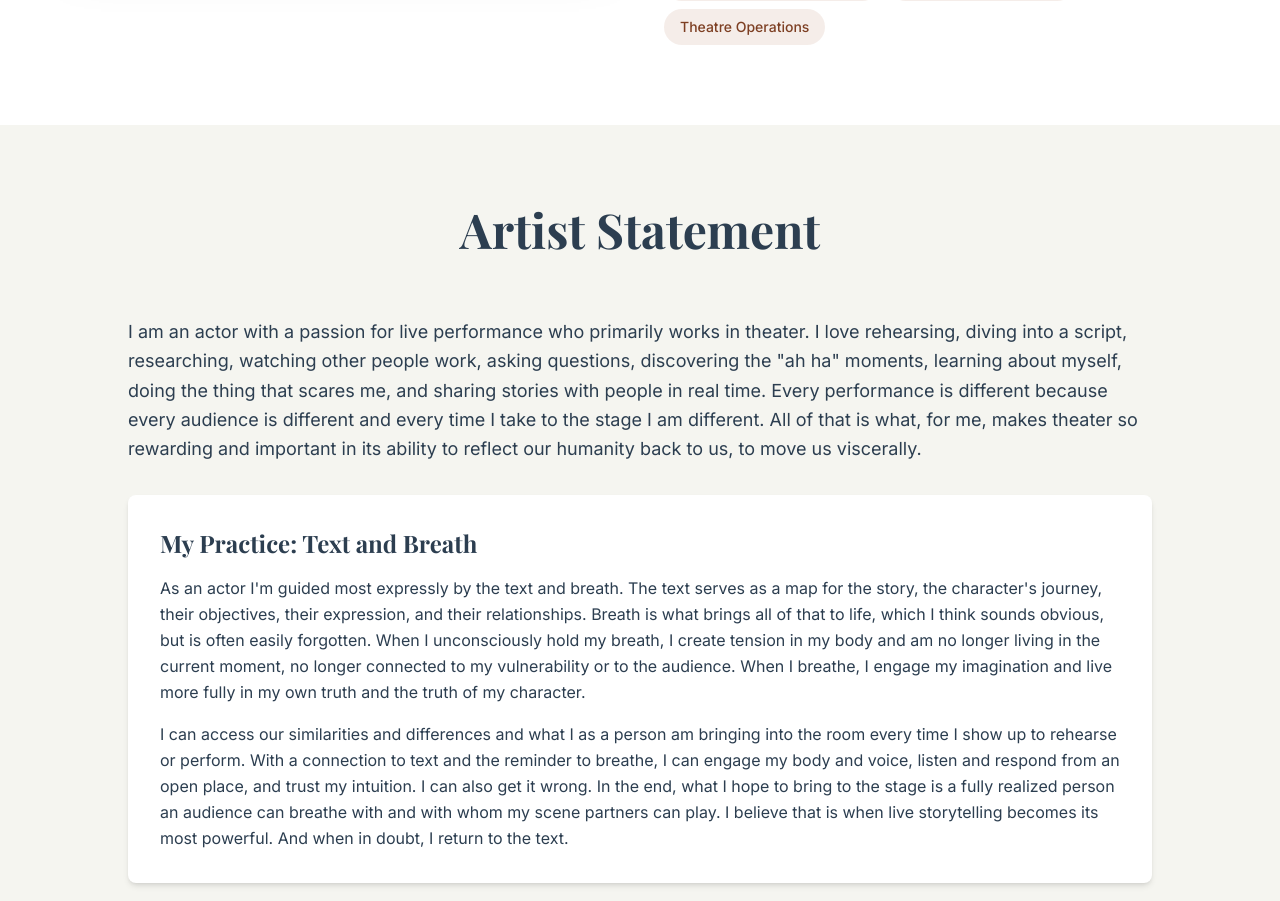
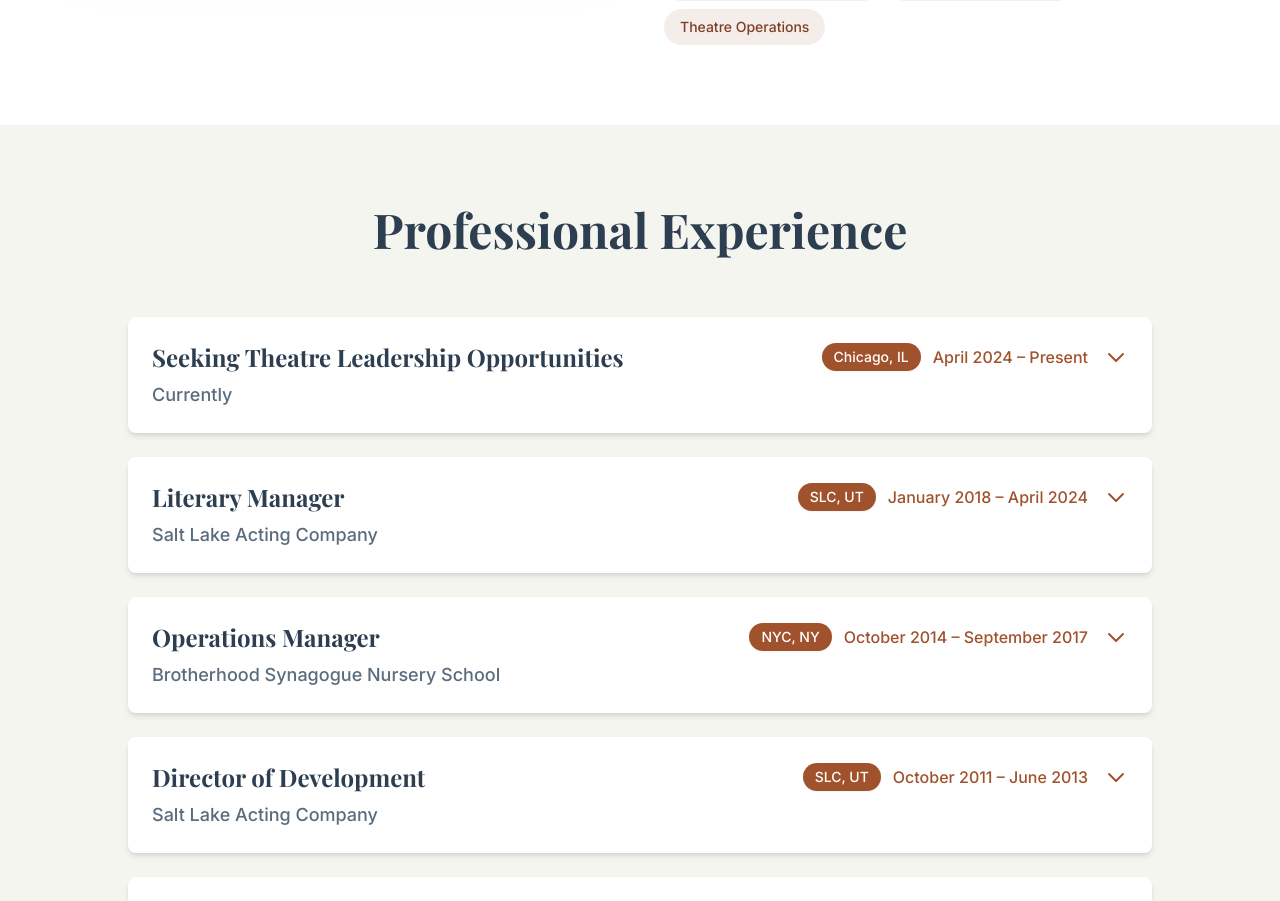
Before and after one commit to topher416/cstokeswylie, a React (Vite) app: page / in a window 1280 px wide. Shown: the part 1889-2790 px from the top of the page. Built offline with nearby package versions, Linux system fonts and the light colour scheme.

Commit message:
Move Artist Statement section below Featured Projects
Co-Authored-By: Topher Rasmussen <topher416@gmail.com>

```diff
--- a/src/App.jsx
+++ b/src/App.jsx
@@ -16,9 +16,9 @@ function App() {
       <Navigation />
       <Hero />
       <About />
-      <ArtistStatement />
       <Experience />
       <Portfolio />
+      <ArtistStatement />
       <Performance />
       <CriticalAcclaim />
       <Skills />
```
